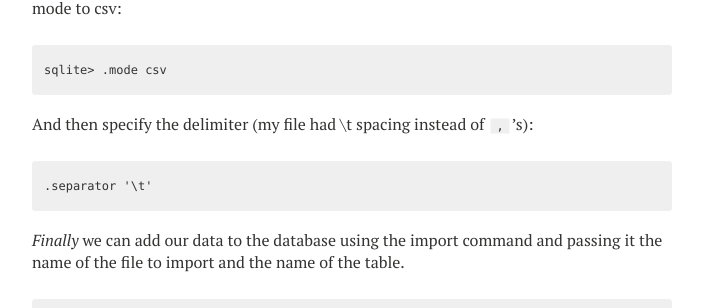
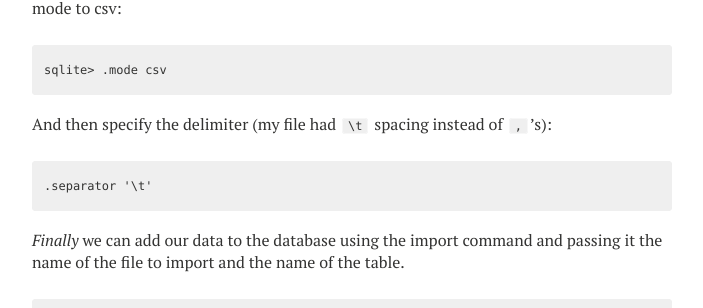
Before and after one commit to ttimbers/ttimbers.github.io, a Jekyll site: the page built from _posts/2015-10-02-building-a-basic-database-from-csv-files-using-sqlite3.markdown, in a window 1280 px wide and 900 px high, scrolled down 2072 px. Shown: the part 147-455 px from the top of the window, without its empty margins (288-991 px from the left). Built offline with Jekyll 4.4.1, drawn with Linux system fonts in a browser that asks for light colours; nearby versions of some CDN libraries.

Commit message:
fixed some syntax

```diff
--- a/_posts/2015-10-02-building-a-basic-database-from-csv-files-using-sqlite3.markdown
+++ b/_posts/2015-10-02-building-a-basic-database-from-csv-files-using-sqlite3.markdown
@@ -119,7 +119,8 @@ mode to csv:
 sqlite> .mode csv
 ~~~
 
-And then specify the delimiter (my file had \t spacing instead of `,`'s):
+And then specify the delimiter (my file had `\t` spacing instead of `,`'s):
+
 ~~~
 .separator '\t'
 ~~~
```
